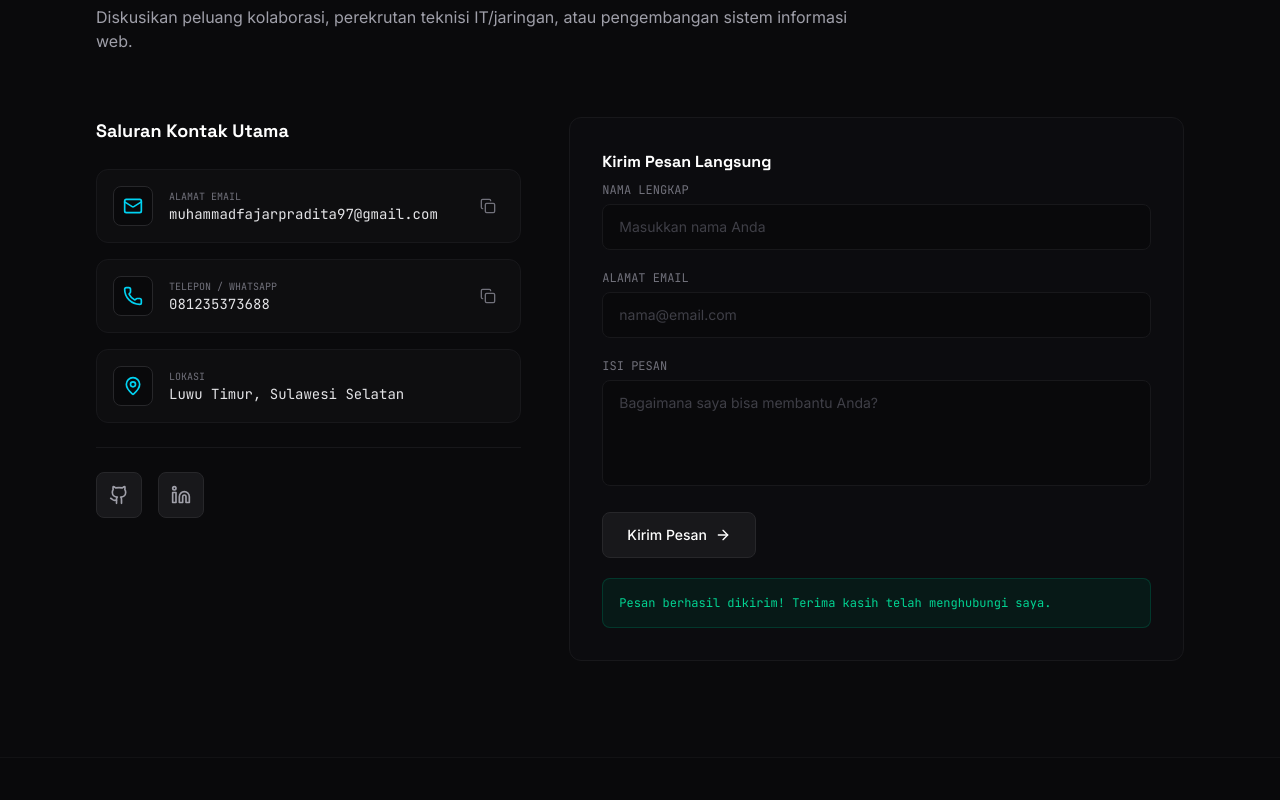
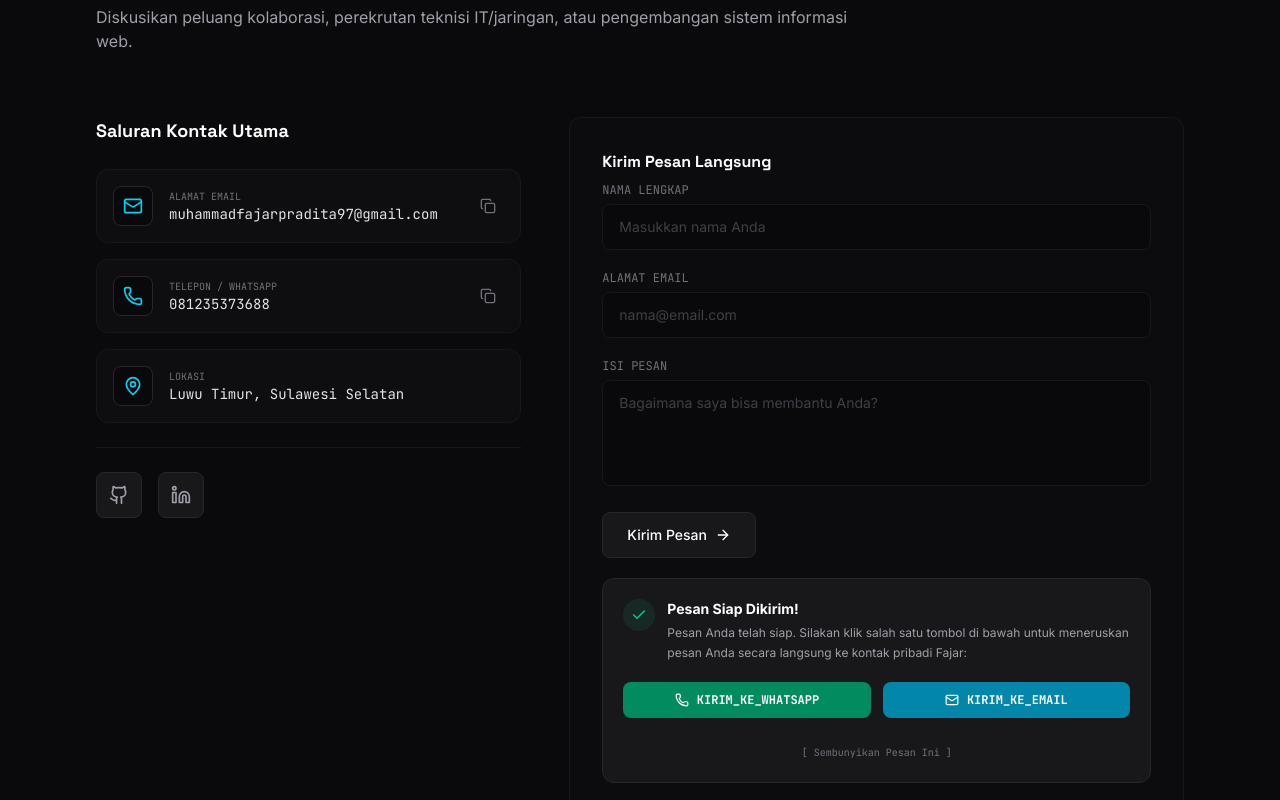
Before and after one commit to pradita-bot/portofolio, a React (Vite) app: page / in a window 1280 px wide. Both pictures are taken after typing "Sample", "name@example.com", "Sample" into the empty fields and a click on the button "Kirim Pesan". Shown: the part 5399-6199 px from the top of the page. Built offline with nearby package versions, Linux system fonts and the light colour scheme.

Commit message:
feat: refactor contact form submission logic
Add submitData state to track form entries and update submission feedback flow for improved user experience.

```diff
--- a/src/App.tsx
+++ b/src/App.tsx
@@ -230,6 +230,7 @@ export default function App() {
   const [copiedPhone, setCopiedPhone] = useState(false);
   const [copiedCertInfo, setCopiedCertInfo] = useState(false);
   const [contactForm, setContactForm] = useState({ name: "", email: "", message: "" });
+  const [submitData, setSubmitData] = useState({ name: "", email: "", message: "" });
   const [isSubmitting, setIsSubmitting] = useState(false);
   const [submitSuccess, setSubmitSuccess] = useState(false);
   const [selectedCert, setSelectedCert] = useState<Certificate | null>(null);
@@ -313,12 +314,12 @@ export default function App() {
     if (!contactForm.name || !contactForm.email || !contactForm.message) return;
 
     setIsSubmitting(true);
+    setSubmitData({ ...contactForm });
     setTimeout(() => {
       setIsSubmitting(false);
       setSubmitSuccess(true);
       setContactForm({ name: "", email: "", message: "" });
-      setTimeout(() => setSubmitSuccess(false), 5000);
-    }, 1200);
+    }, 1000);
   };
 
   const menuItems = [
@@ -1166,8 +1167,53 @@ export default function App() {
                   </button>
 
                   {submitSuccess && (
-                    <div className="p-4 bg-emerald-950/40 text-emerald-400 rounded-lg border border-emerald-900/60 text-xs font-mono">
-                      Pesan berhasil dikirim! Terima kasih telah menghubungi saya.
+                    <div className="p-5 bg-zinc-900 border border-zinc-800 rounded-xl space-y-4 animate-fade-in">
+                      <div className="flex items-start space-x-3">
+                        <div className="w-8 h-8 rounded-full bg-emerald-500/10 flex items-center justify-center text-emerald-400 shrink-0">
+                          <Check className="w-4 h-4" />
+                        </div>
+                        <div className="space-y-1">
+                          <h4 className="text-sm font-bold text-white">Pesan Siap Dikirim!</h4>
+                          <p className="text-zinc-400 text-xs leading-relaxed">
+                            Pesan Anda telah siap. Silakan klik salah satu tombol di bawah untuk meneruskan pesan Anda secara langsung ke kontak pribadi Fajar:
+                          </p>
+                        </div>
+                      </div>
+
+                      <div className="grid grid-cols-1 sm:grid-cols-2 gap-3 pt-1">
+                        <a
+                          href={`https://wa.me/6281235373688?text=${encodeURIComponent(
+                            `Halo Fajar, perkenalkan nama saya *${submitData.name}* (${submitData.email}).\n\n*Pesan:*\n${submitData.message}`
+                          )}`}
+                          target="_blank"
+                          rel="noreferrer"
+                          className="flex items-center justify-center space-x-2 px-4 py-2.5 bg-emerald-600/90 hover:bg-emerald-500 text-white text-xs font-mono font-bold rounded-lg transition-colors"
+                        >
+                          <Phone className="w-3.5 h-3.5" />
+                          <span>KIRIM_KE_WHATSAPP</span>
+                        </a>
+                        <a
+                          href={`mailto:muhammadfajarpradita97@gmail.com?subject=Hubungi dari Portofolio - ${encodeURIComponent(
+                            submitData.name
+                          )}&body=${encodeURIComponent(
+                            `Halo Fajar,\n\nPerkenalkan saya ${submitData.name} (${submitData.email}).\n\nPesan:\n${submitData.message}`
+                          )}`}
+                          className="flex items-center justify-center space-x-2 px-4 py-2.5 bg-cyan-600/90 hover:bg-cyan-500 text-white text-xs font-mono font-bold rounded-lg transition-colors"
+                        >
+                          <Mail className="w-3.5 h-3.5" />
+                          <span>KIRIM_KE_EMAIL</span>
+                        </a>
+                      </div>
+
+                      <div className="text-center pt-1">
+                        <button
+                          type="button"
+                          onClick={() => setSubmitSuccess(false)}
+                          className="text-[10px] font-mono text-zinc-500 hover:text-zinc-400 transition-colors"
+                        >
+                          [ Sembunyikan Pesan Ini ]
+                        </button>
+                      </div>
                     </div>
                   )}
                 </form>
```
